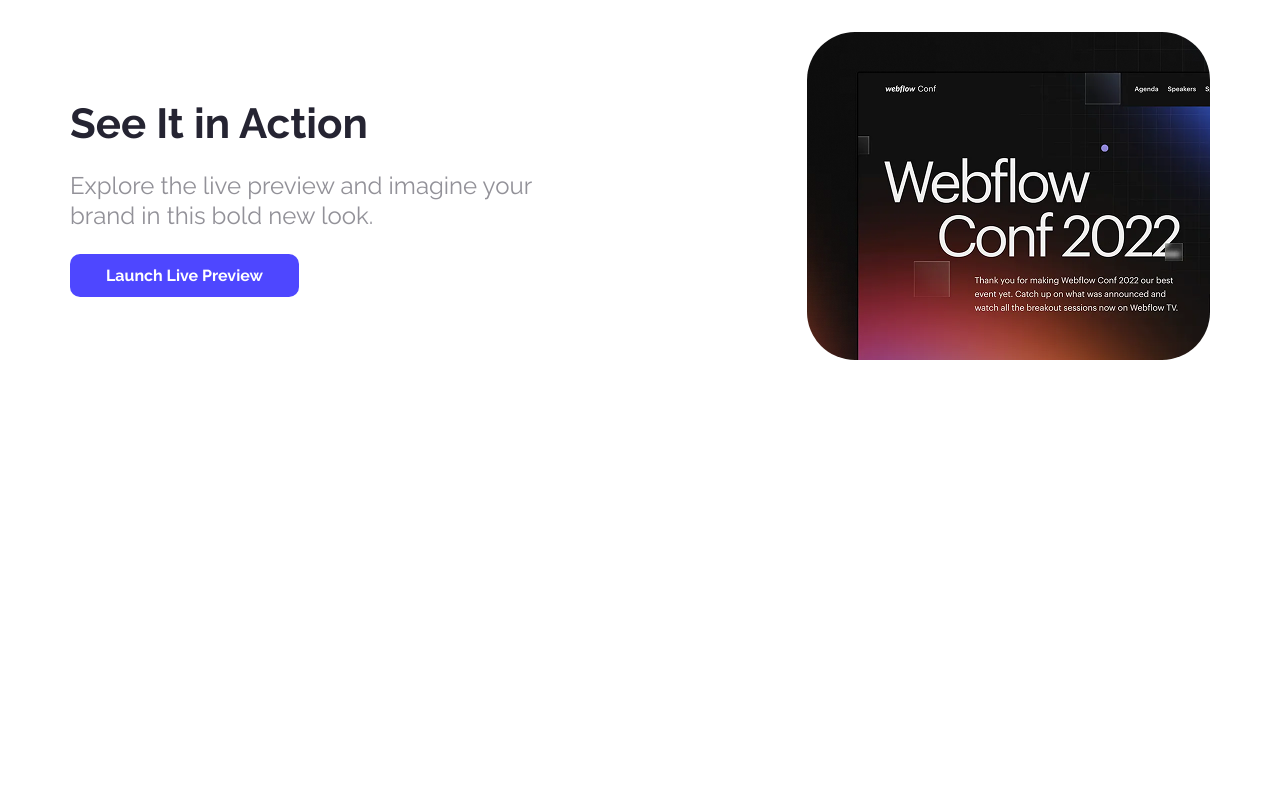
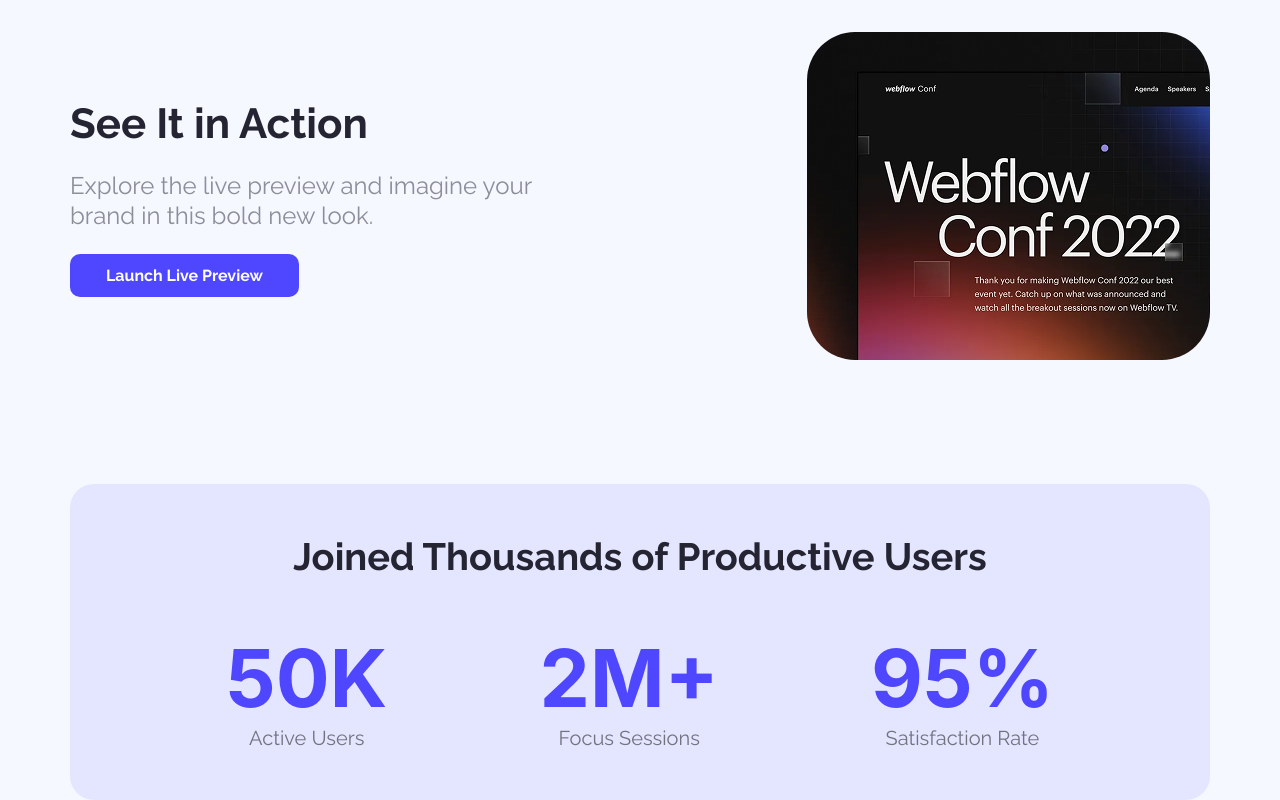
Before and after one commit to sajib-rahman90/Assignment-01, a plain HTML site: page index.html in a window 1280 px wide. Shown: the part 681-1481 px from the top of the page. Before the commit the page ends 1165 px from the top, so only its background shows below. Drawn offline with Linux system fonts and the light colour scheme.

Commit message:
productive section added

```diff
--- a/Assets/css/style.css
+++ b/Assets/css/style.css
@@ -5,6 +5,7 @@
 }
 
 body{
+    background-color: #F5F8FF;
     font-family: 'Raleway', sans-serif;
 }
 
--- a/index.html
+++ b/index.html
@@ -44,6 +44,30 @@
         </div>
       </section>
       <!-- action section end -->
+
+      <!-- productive section start -->
+      <section class="productive">
+        <div class="productive-title">
+          <h1>Joined Thousands of Productive Users</h1>
+        </div>
+        <div class="productive-items">
+          <div class="item">
+            <h1>50K</h1>
+            <p>Active Users</p>
+          </div>
+          <div class="item">
+            <h1>2M+</h1>
+            <p>Focus Sessions</p>
+          </div>
+          <div class="item">
+            <h1>95%</h1>
+            <p>Satisfaction Rate</p>
+          </div>
+        </div>
+      </section>
+      <!-- productive section end -->
+
+
     </main>
     <!-- main section end -->
 
```
